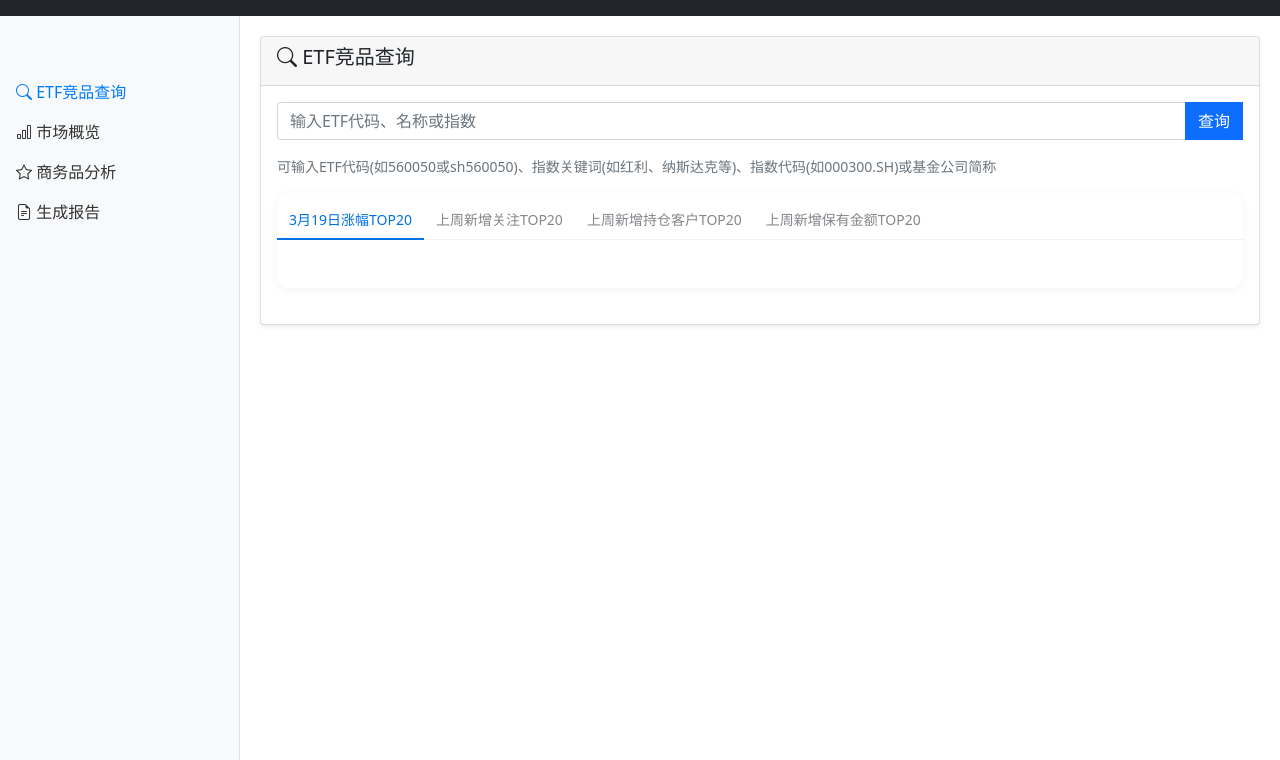
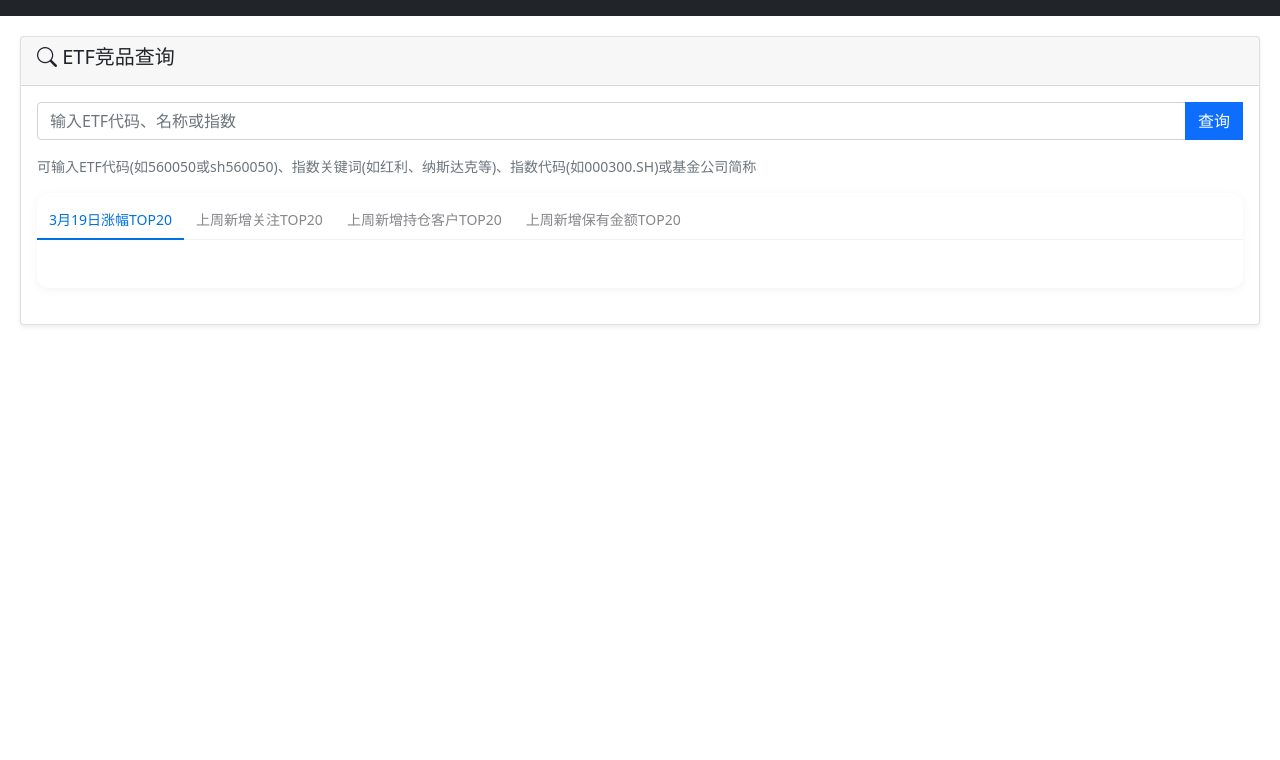
Before and after one commit to QC202502/Weekly_ETF_Data_Changes, a Flask app: page / in a window 1280 px wide. Shown: the part 40-800 px from the top of the page. Run offline with Flask 3, Linux system fonts and the light colour scheme.

Commit message:
界面优化：网站的主要功能模块现在位于顶部导航栏中，增加了屏幕的水平展示空间，提升了用户体验和数据可视化效果

```diff
--- a/app.py
+++ b/app.py
@@ -6,7 +6,7 @@ import socket
 import argparse
 
 # 版本信息
-__version__ = "2.11.2"
+__version__ = "2.11.3"
 RELEASE_DATE = "2025-03-26"
 
 # 创建Flask应用
--- a/static/css/dashboard.css
+++ b/static/css/dashboard.css
@@ -30,10 +30,10 @@ body {
 .nav-link.active {
     color: #007bff;
 }
-.main-content {
-    margin-left: 240px;
+.main-content-full {
     padding: 20px;
     flex: 1;
+    width: 100%;
 }
 .card {
     margin-bottom: 20px;
--- a/templates/base.html
+++ b/templates/base.html
@@ -21,26 +21,6 @@
             <div class="collapse navbar-collapse" id="navbarNav">
                 <ul class="navbar-nav me-auto mb-2 mb-lg-0">
                     <li class="nav-item">
-                        <a class="nav-link" href="#" id="load-data-btn">
-                            <i class="bi bi-cloud-download"></i> 刷新数据
-                        </a>
-                    </li>
-                </ul>
-                <span class="navbar-text" id="data-status">
-                    未加载数据
-                </span>
-            </div>
-        </div>
-    </nav>
-
-    <!-- 主体结构 -->
-    <div class="container-fluid">
-        <div class="row">
-            <!-- 侧边栏 -->
-            <nav class="col-md-3 col-lg-2 d-md-block sidebar">
-                <div class="sidebar-sticky">
-                    <ul class="nav flex-column">
-                        <li class="nav-item">
                         <a class="nav-link active" href="#" id="nav-search">
                             <i class="bi bi-search"></i> ETF竞品查询
                         </a>
@@ -60,12 +40,24 @@
                             <i class="bi bi-file-earmark-text"></i> 生成报告
                         </a>
                     </li>
+                    <li class="nav-item">
+                        <a class="nav-link" href="#" id="load-data-btn">
+                            <i class="bi bi-cloud-download"></i> 刷新数据
+                        </a>
+                    </li>
                 </ul>
+                <span class="navbar-text" id="data-status">
+                    未加载数据
+                </span>
+            </div>
         </div>
     </nav>
 
+    <!-- 主体结构 -->
+    <div class="container-fluid">
+        <div class="row">
             <!-- 主内容区 -->
-            <main class="main-content">
+            <main class="main-content-full">
                 <!-- 加载提示 -->
                 <div class="loading" id="loading">
                     <div class="d-flex justify-content-center">
```
Also changed, not shown: README.md. Lines whose indentation alone changed are shown as unchanged.
